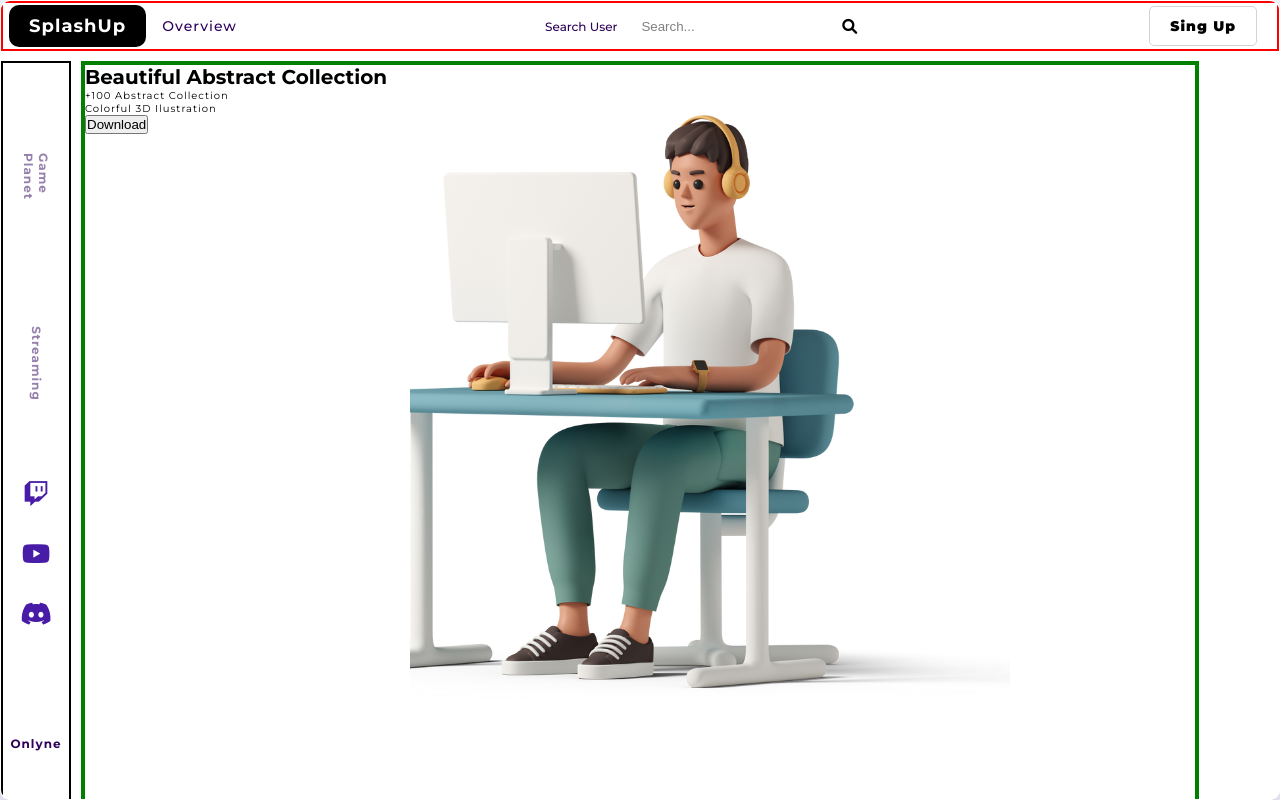
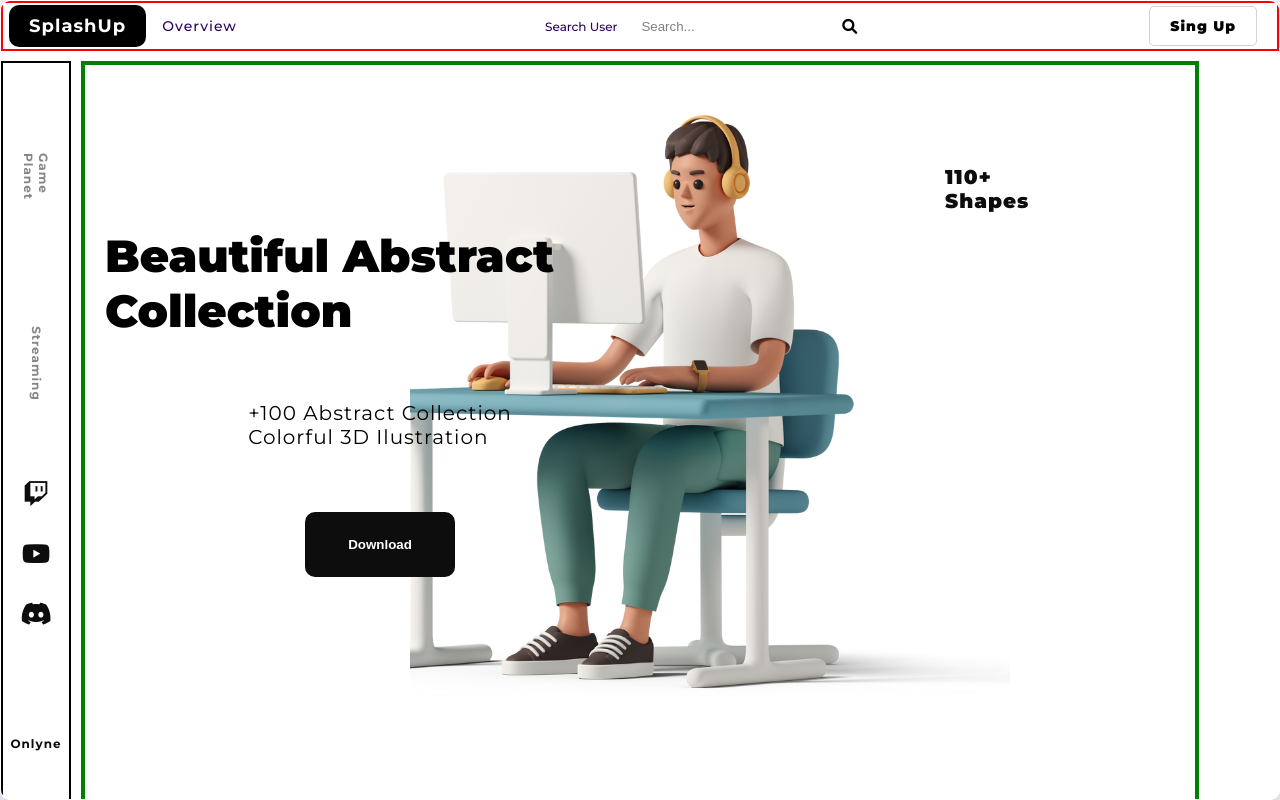
Before and after one commit to Christiano0407/landing__Page--Web, a website: page src/html/index.html in a window 1280 px wide. Drawn offline with nearby package versions, Linux system fonts and the light colour scheme.

Commit message:
demo-landing-1

```diff
--- a/src/css/cssPages/aside.css
+++ b/src/css/cssPages/aside.css
@@ -21,7 +21,7 @@
   font-size: 1.2rem;
   font-weight: 700;
   filter: opacity(0.5);
-  color: var(--ux-clr1);
+  color: var(--ux-clr5);
 }
 .aside__text span:hover {
   color: #fff;
@@ -43,10 +43,10 @@
 }
 .social-list a {
   font-size: 2.5rem;
-  color: var(--ux-clr2);
+  color: var(--ux-clr5);
 }
 .social-list a:hover {
-  color: var(--ux-clr1);
+  color: var(--clr-white);
   transform: scale(1.3);
   cursor: pointer;
 }
@@ -62,5 +62,5 @@
 .text-two span {
   font-size: 1.2rem;
   font-weight: 700;
-  color: var(--ux-clr1);
+  color: var(--ux-clr5);
 }
--- a/src/css/cssPages/main.css
+++ b/src/css/cssPages/main.css
@@ -27,7 +27,54 @@
   grid-column: 1 / 2;
   grid-row: 1 / 3;
   width: 100%;
-  height: 100%;
+  height: 60%;
   position: relative;
   z-index: 10;
+  display: flex;
+  justify-content: space-evenly;
+  align-items: center;
+  flex-direction: column;
+  top: 10rem;
+  left: 2rem;
+  margin: 0 auto;
 }
+.main-title {
+  font-size: 4.5rem;
+  font-weight: 900;
+}
+.main-text {
+  font-size: 2rem;
+  font-weight: 400;
+}
+.main-btn {
+  padding: 2.5rem;
+  background: var(--ux-clr5);
+  border-radius: 1rem;
+  outline: none;
+  color: var(--clr-white);
+  border: none;
+  font-weight: 700;
+  width: 150px;
+}
+.main-shapes {
+  grid-column: 2 / 3;
+  grid-row: 1 / 2;
+  width: 100%;
+  /* height: 100%; */
+  position: relative;
+  z-index: 10;
+  position: relative;
+  top: 10rem;
+  left: 30rem;
+}
+.main-shapes span {
+  color: var(--ux-clr5);
+  font-size: 2rem;
+  font-weight: 900;
+}
+.main__cards {
+  grid-column: 2 / 3;
+  grid-row: 2 / 3;
+  width: 100%;
+  height: 100%;
+}
--- a/src/html/index.html
+++ b/src/html/index.html
@@ -96,6 +96,11 @@
           </p>
           <button class="main-btn">Download</button>
         </div>
+        <div class="main-shapes">
+          <span>110+ <br / > Shapes</span>
+        </div>
+
+        <div class="main__cards"></div>
       </main>
       <aside class="as"></aside>
     </div>
```
